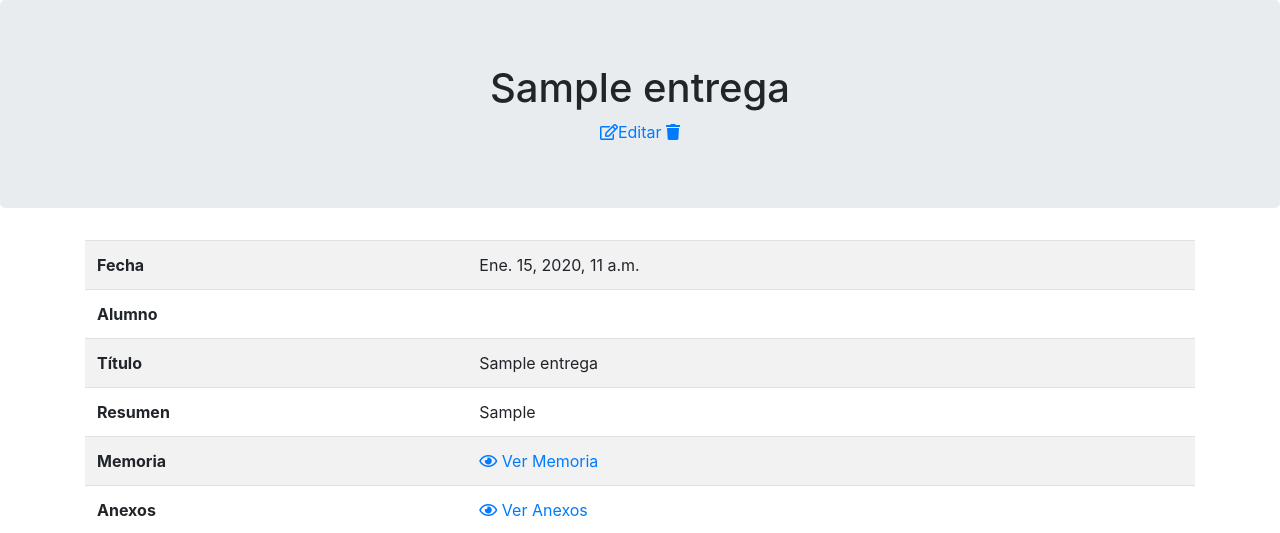
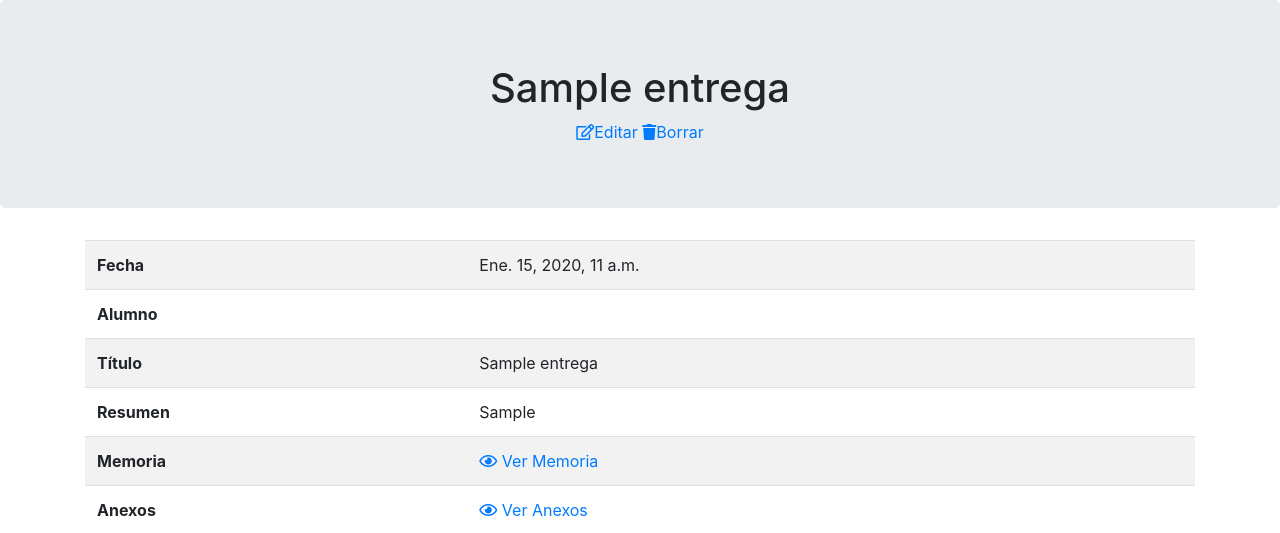
Before and after one commit to miguel-martin/django-test, a Django app: page /entregas/1/ in a window 1280 px wide. Shown: the part 90-623 px from the top of the page. Run offline with Django 3.2, Linux system fonts and the light colour scheme; tables that the repository leaves empty hold one stand-in row (values such as "Sample post"); some libraries are stand-ins or nearby versions.

Commit message:
Fix error in Entrega detail view

```diff
--- a/envio/models.py
+++ b/envio/models.py
@@ -149,7 +149,7 @@ class Entrega(models.Model):
     #ToDo director(es) delegado(s)
     #Todo departamento as manytomanyfield
     #ToDo license public or restricted
-    terminos = models.BooleanField(default=False)
+    terminos = models.BooleanField(default=False, blank=False, help_text=_('Debes aceptar los Términos y Condiciones para poder realizar la Entrega'))
     matricula = models.ForeignKey(Matricula, on_delete=models.CASCADE)
     fecha = models.DateTimeField(auto_now=True)
     memoria = models.FileField(upload_to=user_upload_memoria_directory_path)
--- a/envio/templates/envio/base.html
+++ b/envio/templates/envio/base.html
@@ -15,7 +15,7 @@
   <link rel="stylesheet" href="https://use.fontawesome.com/releases/v5.7.0/css/all.css" integrity="sha384-lZN37f5QGtY3VHgisS14W3ExzMWZxybE1SJSEsQp9S+oqd12jhcu+A56Ebc1zFSJ" crossorigin="anonymous">
   {% load static %}
   <link rel="stylesheet" type="text/css" href="{% static 'envio/style.css' %}">
-  <script src="{% static 'envio/js/envio.js' %}"></script>
+  <script type="text/javascript" src="{% static 'envio/js/envio.js' %}"></script>
 </head>
 <body>
 
--- a/envio/templates/envio/entrega_detail.html
+++ b/envio/templates/envio/entrega_detail.html
@@ -4,8 +4,8 @@
 {% block titulo %}
     <h1> {{ entrega.titulo }} </h1>
     <a href="{% url 'edit_create_entrega' entrega.tid %}"><i class="far fa-edit"></i>{% trans "Editar" %}</a>
-    <a href="#" onclick="confirmar('¿Seguro que deseas borrar?','{% url 'delete_entrega' e.tid %}');">
-        <i class="fa fa-trash"></i>
+    <a href="#" onclick="confirmar('¿Seguro que deseas borrar?','{% url 'delete_entrega' entrega.tid %}');">
+        <i class="fa fa-trash"></i>{% trans "Borrar" %}
     </a>
 {% endblock %}
 
```
Also changed, not shown: envio/migrations/0007_auto_20190213_1050.py (added), envio/migrations/0008_auto_20190213_1051.py (added).
